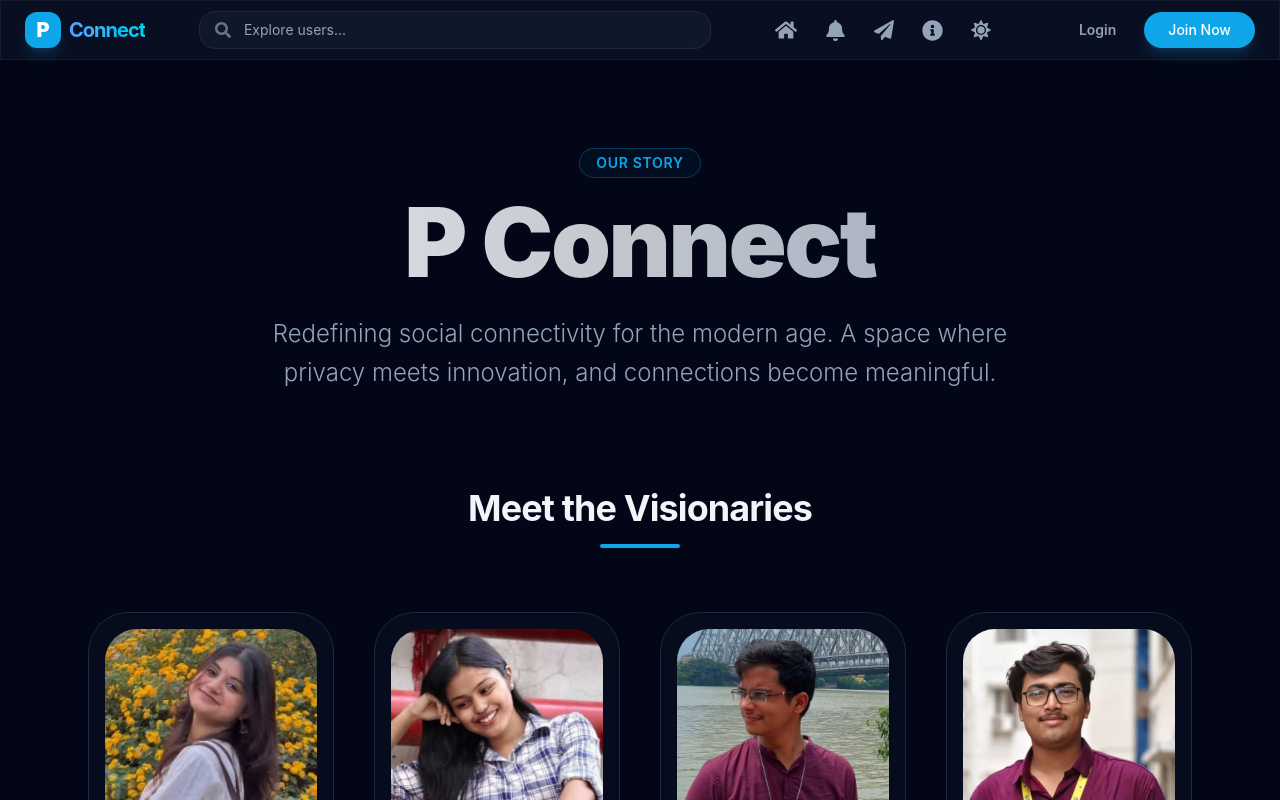
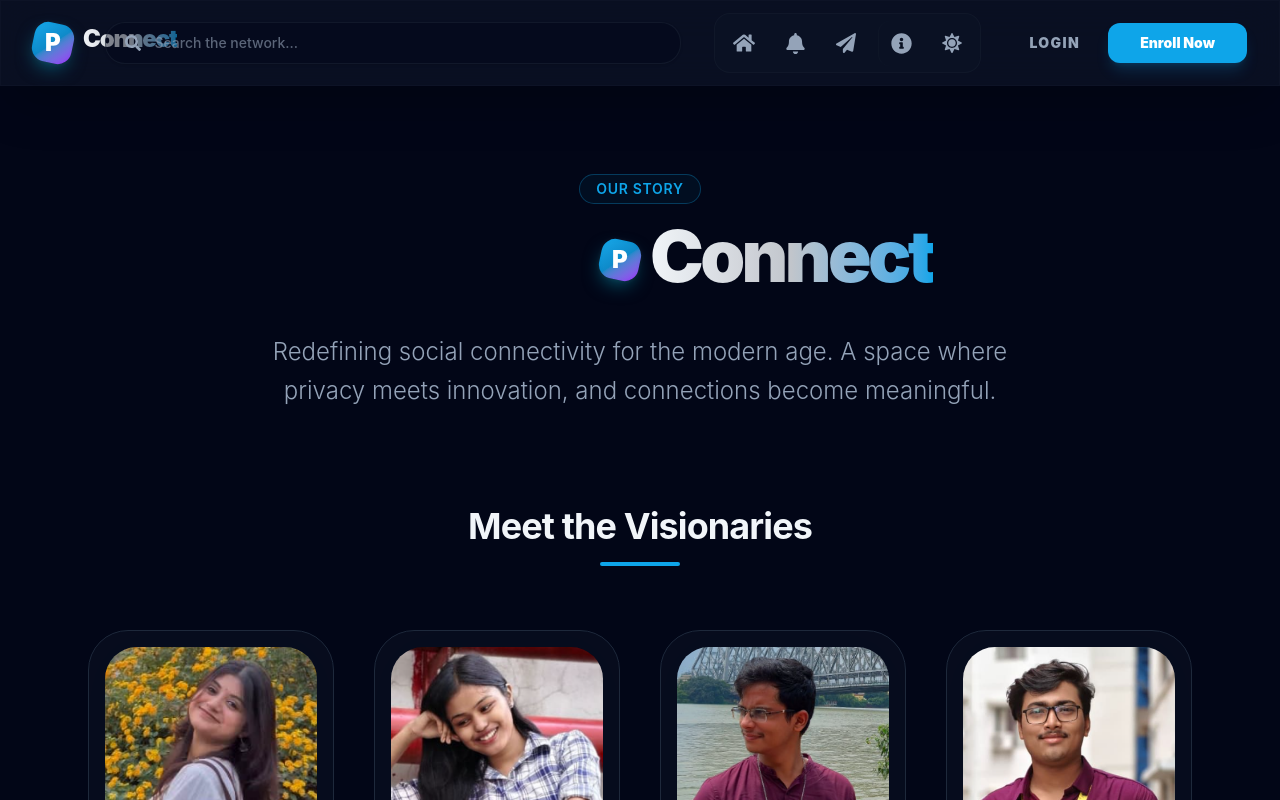
Before and after one commit to malayofficialcse-dev/Social_Media, a React (Vite) app in the folder Frontend/: page /about in a window 1280 px wide. Shown: the top 800 px of the page. Built offline with nearby package versions, Linux system fonts and the light colour scheme.

Commit message:
feat: Introduce About page, new Logo component, and Header placeholder.

```diff
--- a/Frontend/src/components/Header.jsx
+++ b/Frontend/src/components/Header.jsx
@@ -1,10 +1,11 @@
-import { Link } from 'react-router-dom';
-import { FaUser, FaSignOutAlt, FaHome, FaInfoCircle, FaEnvelope, FaSearch, FaBars, FaBell, FaPaperPlane, FaSun, FaMoon } from 'react-icons/fa';
+import { Link, useNavigate } from 'react-router-dom';
+import { FaUser, FaSignOutAlt, FaHome, FaInfoCircle, FaSearch, FaBars, FaBell, FaPaperPlane, FaSun, FaMoon, FaUsers, FaTimes } from 'react-icons/fa';
 import { useAuth } from '../context/AuthContext';
 import { useNotifications } from '../context/NotificationContext';
 import { useTheme } from '../context/ThemeContext';
 import { useState, useEffect } from 'react';
 import api from '../services/api';
+import Logo from './Logo';
 
 const Header = () => {
   const { user, logout } = useAuth();
@@ -14,6 +15,7 @@ const Header = () => {
   const [searchResults, setSearchResults] = useState([]);
   const [showResults, setShowResults] = useState(false);
   const [isMenuOpen, setIsMenuOpen] = useState(false);
+  const navigate = useNavigate();
 
   useEffect(() => {
     const searchUsers = async () => {
@@ -33,33 +35,36 @@ const Header = () => {
     return () => clearTimeout(timeoutId);
   }, [searchQuery]);
 
+  const handleMobileNav = (path) => {
+    navigate(path);
+    setIsMenuOpen(false);
+  };
+
   return (
-    <header className="sticky top-0 z-50 glass border-b border-white/5 py-2 px-4 md:px-6">
-      <div className="max-w-[1600px] mx-auto flex items-center justify-between gap-4">
-        <div className="flex items-center gap-4">
+    <header className="sticky top-0 z-[60] glass border-b border-border-main/20 py-3 px-4 md:px-8 transition-all duration-500">
+      <div className="max-w-[1700px] mx-auto flex items-center justify-between gap-6">
+        <div className="flex items-center gap-6">
           <button
-            className="md:hidden text-slate-300 hover:text-white p-2 hover:bg-white/5 rounded-lg transition-all"
+            className="lg:hidden text-text-muted hover:text-text-main p-2.5 hover:bg-surface/50 rounded-2xl transition-all border border-transparent active:scale-95"
             onClick={() => setIsMenuOpen(!isMenuOpen)}
           >
-            <FaBars size={20} />
+            {isMenuOpen ? <FaTimes size={22} /> : <FaBars size={22} />}
           </button>
-          <Link to="/" className="flex items-center gap-2 group">
-            <div className="w-9 h-9 bg-accent rounded-xl flex items-center justify-center shadow-lg shadow-accent/20 group-hover:scale-110 transition-transform">
-              <span className="text-white font-black text-xl">P</span>
-            </div>
-            <span className="text-xl font-black gradient-text tracking-tighter hidden sm:block">Connect</span>
+
+          <Link to="/">
+            <Logo />
           </Link>
         </div>
 
-        {/* Search Bar */}
-        <div className="relative flex-1 max-w-lg hidden md:block">
-          <div className="absolute inset-y-0 left-0 pl-4 flex items-center pointer-events-none">
-            <FaSearch className="text-slate-500 w-4 h-4" />
+        {/* Desktop Search Bar */}
+        <div className="relative flex-1 max-w-xl hidden lg:block group">
+          <div className="absolute inset-y-0 left-0 pl-5 flex items-center pointer-events-none transition-transform group-focus-within:scale-110">
+            <FaSearch className="text-text-muted w-4 h-4 group-focus-within:text-accent transition-colors" />
           </div>
           <input
             type="text"
-            className="block w-full pl-11 pr-4 py-2 bg-surface border border-border-main rounded-2xl text-text-main placeholder-text-muted focus:outline-none focus:bg-surface focus:border-accent/30 focus:ring-4 focus:ring-accent/5 transition-all text-sm"
-            placeholder="Explore users..."
+            className="block w-full pl-12 pr-6 py-2.5 bg-bg-main/40 border border-border-main/50 rounded-[1.25rem] text-text-main placeholder-text-muted/60 focus:outline-none focus:bg-surface focus:border-accent/40 focus:ring-8 focus:ring-accent/5 transition-all text-sm font-medium shadow-sm hover:shadow-md"
+            placeholder="Search the network..."
             value={searchQuery}
             onChange={(e) => {
               setSearchQuery(e.target.value);
@@ -70,115 +75,184 @@ const Header = () => {
           />
 
           {showResults && searchResults.length > 0 && (
-            <div className="absolute mt-2 w-full glass border border-border-main rounded-2xl shadow-2xl z-50 max-h-80 overflow-y-auto p-2 animate-in fade-in zoom-in-95 duration-200">
-              {searchResults.map((result) => (
-                <Link
-                  key={result._id}
-                  to={`/profile/${result._id}`}
-                  className="flex items-center gap-3 px-3 py-2.5 hover:bg-bg-main/50 rounded-xl transition-all"
-                  onClick={() => {
-                    setSearchQuery('');
-                    setShowResults(false);
-                  }}
-                >
-                  <img
-                    src={result.profileImage || "https://via.placeholder.com/40"}
-                    alt={result.username}
-                    className="w-9 h-9 rounded-full object-cover border border-border-main"
-                  />
-                  <div>
-                    <p className="text-sm font-semibold text-text-main leading-tight">{result.username}</p>
-                    <p className="text-[11px] text-text-muted truncate max-w-[200px]">{result.bio || "Active member"}</p>
-                  </div>
-                </Link>
-              ))}
+            <div className="absolute mt-3 w-full glass-card border border-border-main/60 rounded-[2rem] shadow-[0_25px_60px_-15px_rgba(0,0,0,0.3)] z-[70] max-h-[70vh] overflow-y-auto p-3 animate-in fade-in slide-in-from-top-2 duration-300">
+              <p className="text-[10px] font-black uppercase tracking-[0.2em] text-text-muted/40 mb-3 px-3">Top Profiles</p>
+              <div className="space-y-1">
+                {searchResults.map((result) => (
+                  <Link
+                    key={result._id}
+                    to={`/profile/${result._id}`}
+                    className="flex items-center gap-4 px-4 py-3 hover:bg-accent/5 rounded-[1.25rem] transition-all group/item border border-transparent hover:border-accent/10"
+                    onClick={() => {
+                      setSearchQuery('');
+                      setShowResults(false);
+                    }}
+                  >
+                    <div className="relative">
+                      <img
+                        src={result.profileImage || `https://ui-avatars.com/api/?name=${result.username}`}
+                        alt={result.username}
+                        className="w-10 h-10 rounded-full object-cover border-2 border-border-main group-hover/item:border-accent/40 transition-colors"
+                      />
+                      <div className="absolute -bottom-0.5 -right-0.5 w-3 h-3 bg-green-500 border-2 border-surface rounded-full"></div>
+                    </div>
+                    <div>
+                      <p className="text-sm font-bold text-text-main leading-tight group-hover/item:text-accent transition-colors">{result.username}</p>
+                      <p className="text-[11px] text-text-muted truncate max-w-[250px] font-medium">{result.bio || "Platform Creator"}</p>
+                    </div>
+                  </Link>
+                ))}
+              </div>
             </div>
           )}
         </div>
 
         {/* Desktop Nav */}
-        <nav className="hidden lg:flex items-center gap-2">
-          <Link to="/" title="Home" className="p-2.5 rounded-xl text-text-muted hover:text-text-main hover:bg-accent/5 transition-all">
-            <FaHome size={22} />
+        <nav className="hidden lg:flex items-center gap-1.5 p-1.5 bg-surface/30 border border-border-main/30 rounded-2xl">
+          <Link to="/" title="Home" className="p-3 rounded-xl text-text-muted hover:text-accent hover:bg-accent/5 transition-all group">
+            <FaHome size={22} className="group-hover:scale-110 transition-transform" />
           </Link>
-          <Link to="/notifications" title="Notifications" className="p-2.5 rounded-xl text-text-muted hover:text-text-main hover:bg-accent/5 transition-all relative">
-            <FaBell size={21} />
+          <Link to="/notifications" title="Notifications" className="p-3 rounded-xl text-text-muted hover:text-accent hover:bg-accent/5 transition-all relative group">
+            <FaBell size={21} className="group-hover:scale-110 transition-transform" />
             {unreadCount > 0 && (
-              <span className="absolute top-2 right-2 bg-red-500 text-white text-[9px] font-black rounded-full h-4 min-w-[16px] px-1 flex items-center justify-center border-2 border-surface">
+              <span className="absolute top-2.5 right-2.5 bg-accent text-white text-[9px] font-black rounded-full h-4 min-w-[16px] px-1 flex items-center justify-center border-2 border-surface">
                 {unreadCount > 9 ? '9+' : unreadCount}
               </span>
             )}
           </Link>
-          <Link to="/chat" title="Messages" className="p-2.5 rounded-xl text-text-muted hover:text-text-main hover:bg-accent/5 transition-all">
-            <FaPaperPlane size={20} />
+          <Link to="/chat" title="Messages" className="p-3 rounded-xl text-text-muted hover:text-accent hover:bg-accent/5 transition-all group">
+            <FaPaperPlane size={20} className="group-hover:scale-110 transition-transform" />
           </Link>
-          <Link to="/about" title="About" className="p-2.5 rounded-xl text-text-muted hover:text-text-main hover:bg-accent/5 transition-all">
-            <FaInfoCircle size={21} />
+          <Link to="/about" title="About" className="p-3 rounded-xl text-text-muted hover:text-accent hover:bg-accent/5 transition-all group border-l border-border-main/20 ml-1">
+            <FaInfoCircle size={21} className="group-hover:scale-110 transition-transform" />
           </Link>
-          {user?.role === 'admin' && (
-            <Link to="/admin" title="Admin" className="p-2.5 rounded-xl text-text-muted hover:text-accent hover:bg-accent/5 transition-all">
-              <FaUser size={20} />
-            </Link>
-          )}
           <button
             onClick={toggleTheme}
-            className="p-2.5 rounded-xl text-text-muted hover:text-accent hover:bg-accent/5 transition-all"
-            title={theme === 'dark' ? "Switch to Light Mode" : "Switch to Dark Mode"}
+            className="p-3 rounded-xl text-text-muted hover:text-accent hover:bg-accent/5 transition-all group"
+            title={theme === 'dark' ? "Eye Care: Enabled" : "High Contrast: On"}
           >
-            {theme === 'dark' ? <FaSun size={20} /> : <FaMoon size={20} />}
+            {theme === 'dark' ? <FaSun size={20} className="group-hover:rotate-45 transition-transform" /> : <FaMoon size={20} className="group-hover:-rotate-12 transition-transform" />}
           </button>
         </nav>
 
-        {/* User Profile / Auth */}
-        <div className="flex items-center gap-2 md:gap-4 ml-2">
+        {/* User Workspace */}
+        <div className="flex items-center gap-3">
           {user ? (
-            <>
-              <div className="h-8 w-[1px] bg-border-main mx-1 hidden md:block"></div>
-              <Link to={`/profile/${user._id}`} className="flex items-center gap-3 p-1.5 pl-1.5 pr-4 rounded-full hover:bg-bg-main/50 transition-all border border-transparent hover:border-border-main">
+            <div className="flex items-center gap-3 p-1 rounded-2xl border border-border-main/10 bg-surface/20">
+              <Link to={`/profile/${user._id}`} className="flex items-center gap-3 pl-1 pr-4 py-1 rounded-xl transition-all hover:bg-accent/5 group">
                 <img
-                  src={user.profileImage || "https://via.placeholder.com/32"}
-                  alt="Profile"
-                  className="w-8 h-8 rounded-full object-cover border-2 border-border-main shadow-sm"
+                  src={user.profileImage || `https://ui-avatars.com/api/?name=${user.username}`}
+                  alt="My Profile"
+                  className="w-9 h-9 rounded-xl object-cover border border-border-main group-hover:border-accent/40 shadow-sm"
                 />
-                <span className="text-sm font-semibold text-text-main hidden xl:block">{user.username?.split(' ')[0]}</span>
+                <div className="hidden xl:flex flex-col items-start -space-y-1">
+                  <span className="text-[13px] font-black text-text-main group-hover:text-accent transition-colors">{user.username?.split(' ')[0]}</span>
+                  <span className="text-[9px] font-black uppercase tracking-widest text-text-muted/60">Professional</span>
+                </div>
               </Link>
               <button
                 onClick={logout}
-                className="p-2.5 rounded-xl text-text-muted hover:text-red-500 hover:bg-red-500/5 transition-all"
-                title="Logout"
+                className="w-10 h-10 rounded-xl text-text-muted hover:text-red-500 hover:bg-red-500/5 transition-all flex items-center justify-center border-l border-border-main/10"
+                title="Secure logout"
               >
                 <FaSignOutAlt size={18} />
               </button>
-            </>
+            </div>
           ) : (
             <div className="flex items-center gap-3">
-              <Link to="/login" className="text-slate-400 hover:text-white text-sm font-semibold px-4 py-2 transition-all">Login</Link>
-              <Link to="/register" className="btn btn-primary text-sm px-6 py-2">Join Now</Link>
+              <Link to="/login" className="text-text-muted hover:text-text-main text-sm font-black px-4 py-2 transition-all uppercase tracking-widest">Login</Link>
+              <Link to="/register" className="bg-accent text-white px-8 py-2.5 rounded-xl text-sm font-black shadow-lg shadow-accent/20 hover:scale-105 transition-all active:scale-95">Enroll Now</Link>
             </div>
           )}
         </div>
       </div>
 
-      {/* Mobile Menu */}
+      {/* Mobile/Tablet Drawer Content */}
       {isMenuOpen && (
-        <div className="md:hidden absolute top-full left-0 w-full glass border-b border-white/10 p-4 shadow-2xl animate-in slide-in-from-top-4 duration-300">
-           {/* ... mobile menu content ... */}
-           <div className="flex flex-col gap-2">
-              <Link to="/" className="flex items-center gap-4 p-3 rounded-xl hover:bg-white/5 text-slate-200" onClick={() => setIsMenuOpen(false)}>
-                <FaHome className="text-accent" /> <span className="font-semibold">Home</span>
-              </Link>
-              <Link to="/notifications" className="flex items-center gap-4 p-3 rounded-xl hover:bg-white/5 text-slate-200" onClick={() => setIsMenuOpen(false)}>
-                <FaBell className="text-accent" /> <span className="font-semibold">Notifications</span>
-              </Link>
-              <Link to="/chat" className="flex items-center gap-4 p-3 rounded-xl hover:bg-white/5 text-slate-200" onClick={() => setIsMenuOpen(false)}>
-                <FaPaperPlane className="text-accent" /> <span className="font-semibold">Messages</span>
-              </Link>
+        <div className="lg:hidden absolute top-full left-0 w-full glass border-b border-border-main/40 p-6 shadow-[0_30px_60px_-15px_rgba(0,0,0,0.5)] animate-in slide-in-from-top-4 duration-500 overflow-y-auto max-h-[calc(100vh-80px)]">
+           {/* Enhanced Mobile Search */}
+           <div className="mb-8 relative">
+              <p className="text-[10px] font-black uppercase tracking-[0.2em] text-accent mb-3 px-1">Network Discovery</p>
+              <div className="relative">
+                <FaSearch className="absolute left-4 top-1/2 -translate-y-1/2 text-text-muted" />
+                <input
+                  type="text"
+                  placeholder="Find collaborators..."
+                  className="w-full pl-12 pr-4 py-4 bg-bg-main/50 border border-border-main rounded-2xl text-text-main focus:outline-none focus:ring-2 focus:ring-accent/20 transition-all font-bold"
+                  value={searchQuery}
+                  onChange={(e) => setSearchQuery(e.target.value)}
+                />
+              </div>
+
+              {searchQuery && searchResults.length > 0 && (
+                <div className="mt-4 space-y-3 bg-surface/50 rounded-2xl p-3 border border-border-main">
+                   {searchResults.slice(0, 5).map(result => (
+                      <Link key={result._id} to={`/profile/${result._id}`} onClick={() => setIsMenuOpen(false)} className="flex items-center gap-4 p-2 rounded-xl border border-transparent hover:bg-accent/5">
+                         <img src={result.profileImage || `https://ui-avatars.com/api/?name=${result.username}`} className="w-10 h-10 rounded-full border border-border-main" />
+                         <span className="font-bold text-sm text-text-main">{result.username}</span>
+                      </Link>
+                   ))}
+                </div>
+              )}
+           </div>
+
+           <div className="grid grid-cols-2 gap-4 mb-8">
+              <button onClick={() => handleMobileNav('/')} className="flex flex-col items-center justify-center gap-2 p-6 rounded-3xl bg-surface/40 border border-border-main hover:border-accent/30 transition-all group">
+                <FaHome className="text-accent group-hover:scale-110 transition-transform" size={24} />
+                <span className="font-black text-[11px] uppercase tracking-widest text-text-main">Home</span>
+              </button>
+              <button onClick={() => handleMobileNav('/chat')} className="flex flex-col items-center justify-center gap-2 p-6 rounded-3xl bg-surface/40 border border-border-main hover:border-accent/30 transition-all group">
+                <FaPaperPlane className="text-accent group-hover:scale-110 transition-transform" size={22} />
+                <span className="font-black text-[11px] uppercase tracking-widest text-text-main">Messages</span>
+              </button>
+              <button onClick={() => handleMobileNav('/notifications')} className="flex flex-col items-center justify-center gap-2 p-6 rounded-3xl bg-surface/40 border border-border-main hover:border-accent/30 transition-all group relative">
+                <FaBell className="text-accent group-hover:scale-110 transition-transform" size={22} />
+                <span className="font-black text-[11px] uppercase tracking-widest text-text-main">Alerts</span>
+                {unreadCount > 0 && <div className="absolute top-4 right-4 w-3 h-3 bg-red-500 rounded-full border-2 border-surface"></div>}
+              </button>
+              <button onClick={() => handleMobileNav('/')} className="flex flex-col items-center justify-center gap-2 p-6 rounded-3xl bg-accent text-white shadow-xl shadow-accent/20 transition-all active:scale-95">
+                <FaUsers size={22} />
+                <span className="font-black text-[11px] uppercase tracking-widest">Community</span>
+              </button>
+           </div>
+
+           <div className="flex flex-col gap-3">
+              <button onClick={() => handleMobileNav('/about')} className="flex items-center justify-between p-5 rounded-2xl bg-surface/20 border border-border-main text-text-muted hover:text-text-main transition-all font-bold">
+                 <div className="flex items-center gap-4">
+                    <FaInfoCircle size={18} /> <span>About P Connect</span>
+                 </div>
+                 <FaUser size={12} className="opacity-20" />
+              </button>
+
+              {user?.role === 'admin' && (
+                <button onClick={() => handleMobileNav('/admin')} className="flex items-center gap-4 p-5 rounded-2xl bg-purple-500/5 border border-purple-500/20 text-purple-600 font-bold transition-all">
+                  <FaUser size={18} /> Admin Command Center
+                </button>
+              )}
+
+              <div className="h-[1px] bg-border-main/50 my-2"></div>
+
               <button
-                onClick={() => { logout(); setIsMenuOpen(false); }}
-                className="flex items-center gap-4 p-3 rounded-xl hover:bg-red-400/5 text-red-400 transition-all font-semibold"
+                onClick={toggleTheme}
+                className="flex items-center justify-between p-5 rounded-2xl bg-surface/40 border border-border-main text-text-main font-bold"
               >
-                <FaSignOutAlt /> Sign Out
+                <div className="flex items-center gap-4">
+                  {theme === 'dark' ? <FaSun size={18} /> : <FaMoon size={18} />}
+                  <span>{theme === 'dark' ? 'Light Appearance' : 'Dark Appearance'}</span>
+                </div>
+                <div className="w-10 h-5 bg-border-main rounded-full relative">
+                   <div className={`absolute top-1 w-3 h-3 rounded-full transition-all ${theme === 'dark' ? 'right-1 bg-accent' : 'left-1 bg-slate-400'}`}></div>
+                </div>
               </button>
+
+              {user && (
+                <button
+                  onClick={() => { logout(); setIsMenuOpen(false); }}
+                  className="mt-4 flex items-center justify-center gap-4 p-5 rounded-2xl bg-red-500/5 text-red-500 hover:bg-red-500 hover:text-white transition-all font-black uppercase tracking-widest text-sm"
+                >
+                  <FaSignOutAlt /> Terminate Session
+                </button>
+              )}
            </div>
         </div>
       )}
--- /dev/null
+++ b/Frontend/src/components/Logo.jsx
@@ -0,0 +1,34 @@
+import React from 'react';
+
+const Logo = ({ className = "w-10 h-10", textClassName = "text-2xl" }) => {
+  return (
+    <div className={`flex items-center gap-2.5 group cursor-pointer transition-all duration-500 hover:scale-105 ${className}`}>
+      <div className="relative">
+        {/* Main Logo Hexagon/Shaped Background */}
+        <div className="w-10 h-10 bg-gradient-to-br from-accent via-accent-hover to-purple-600 rounded-[14px] flex items-center justify-center shadow-[0_8px_20px_-6px_rgba(6,182,212,0.6)] transform rotate-12 group-hover:rotate-0 transition-all duration-500">
+           {/* Inner white glow */}
+           <div className="absolute inset-0 rounded-[14px] bg-white/10 blur-[2px] opacity-50"></div>
+
+           {/* The 'P' Icon */}
+           <span className="text-white font-black text-2xl -rotate-12 group-hover:rotate-0 transition-all duration-500 select-none">P</span>
+        </div>
+
+        {/* Floating Accent Dot */}
+        <div className="absolute -top-1 -right-1 w-3.5 h-3.5 bg-white rounded-full flex items-center justify-center shadow-lg transform scale-0 group-hover:scale-110 transition-all duration-700 delay-100">
+           <div className="w-2 h-2 bg-accent rounded-full animate-pulse"></div>
+        </div>
+      </div>
+
+      <div className="flex flex-col -space-y-1.5">
+        <span className={`font-black tracking-tighter transition-colors duration-500 ${textClassName} bg-gradient-to-r from-text-main via-text-main/80 to-accent bg-clip-text text-transparent`}>
+          Connect
+        </span>
+        <span className="text-[10px] uppercase tracking-[0.3em] font-black text-accent/60 ml-0.5 opacity-0 group-hover:opacity-100 transition-all duration-700 translate-x-1 group-hover:translate-x-0">
+          Premium
+        </span>
+      </div>
+    </div>
+  );
+};
+
+export default Logo;
--- a/Frontend/src/pages/About.jsx
+++ b/Frontend/src/pages/About.jsx
@@ -4,6 +4,7 @@ import image1 from '../assets/Screenshot 2025-12-19 230324.png';
 import image2 from '../assets/Screenshot 2025-12-19 230348.png';
 import image3 from '../assets/Screenshot 2025-12-19 230526.png';
 import image4 from '../assets/Screenshot 2025-12-19 230611.png';
+import Logo from '../components/Logo';
 
 const About = () => {
   const team = [
@@ -77,9 +78,10 @@ const About = () => {
         >
           Our Story
         </motion.div>
-        <h1 className="text-6xl md:text-8xl font-black mb-6 bg-gradient-to-r from-text-main via-text-main/80 to-text-muted bg-clip-text text-transparent tracking-tight">
-          P Connect
-        </h1>
+        <div className="flex justify-center mb-8">
+          <Logo className="w-20 h-20" textClassName="text-5xl md:text-7xl" />
+        </div>
+        <h1 className="sr-only">P Connect</h1>
         <p className="text-xl md:text-2xl text-text-muted max-w-3xl mx-auto leading-relaxed font-light">
           Redefining social connectivity for the modern age. A space where
           privacy meets innovation, and connections become meaningful.
```
